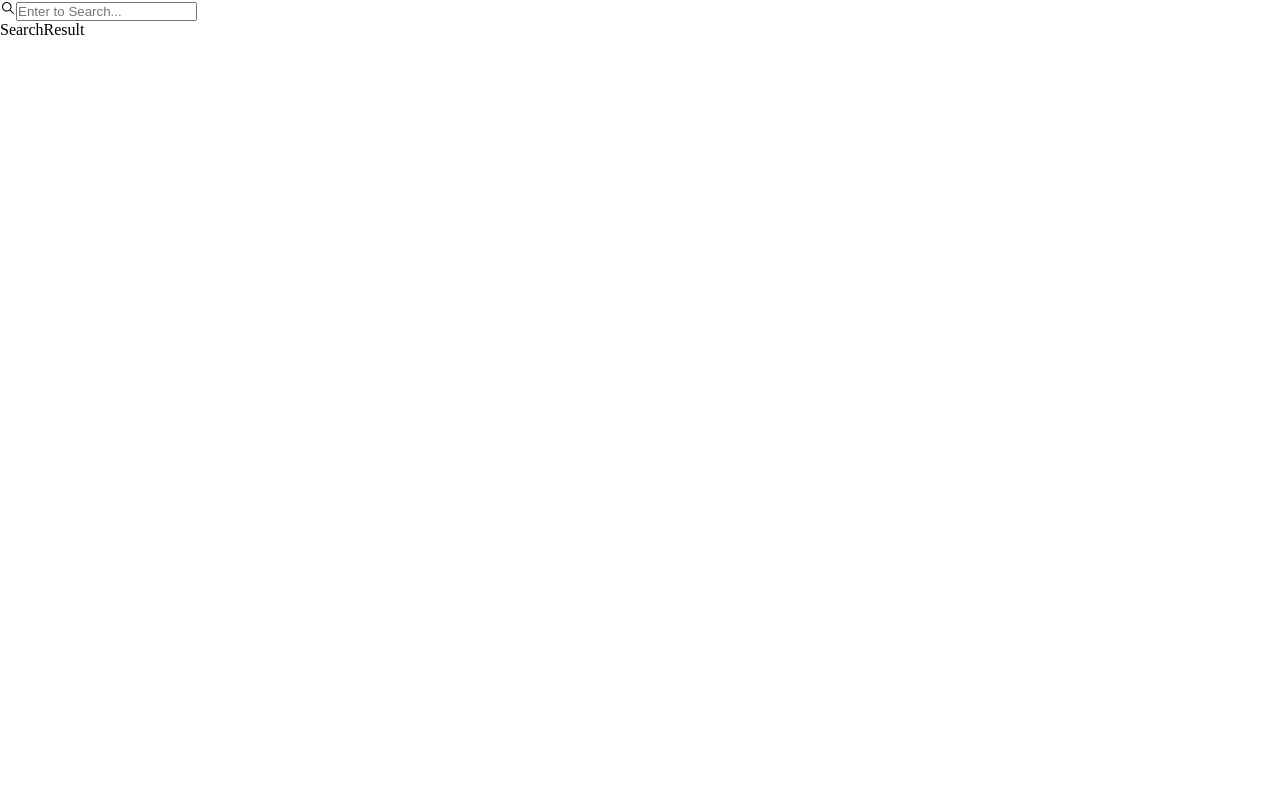
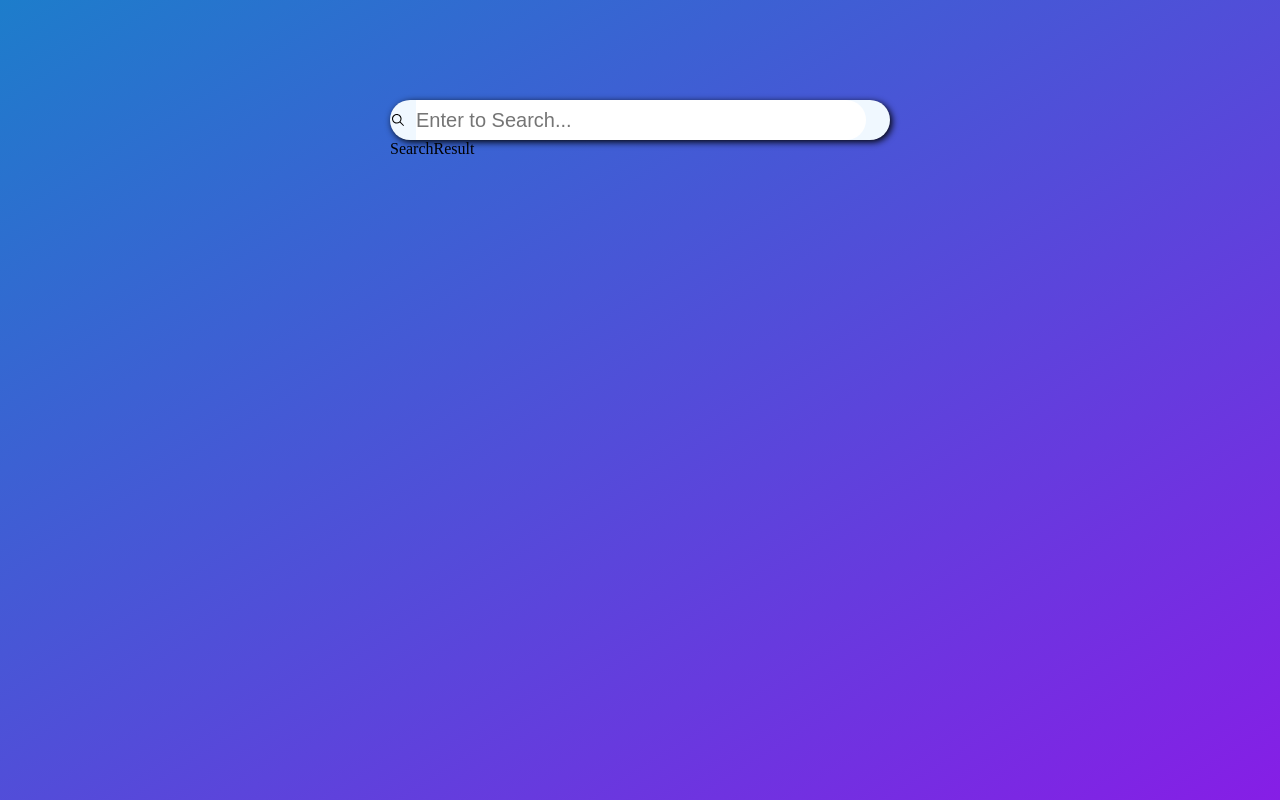
Before and after one commit to sarveshdukale/SearchComponent, a React (Vite) app: page / in a window 1280 px wide. Built offline with nearby package versions, Linux system fonts and the light colour scheme.

Commit message:
Search Bar Styling

```diff
--- a/src/index.css
+++ b/src/index.css
@@ -0,0 +1,56 @@
+html{
+    height: 100%;
+    width: 100%;
+    display: flex;
+    justify-content: center;
+    background: linear-gradient(to bottom right , rgb(29, 125, 203),rgb(134, 30, 230));
+}
+
+
+/* body{
+    height: 100%;
+    width: 100%;
+    display: flex;
+    justify-content: center;
+    background: linear-gradient(to bottom right , rgb(29, 125, 203),rgb(134, 30, 230));
+} */
+
+#searchContainer{
+    margin-top: 100px;
+}
+
+#seracBarContainer{
+    height: 40px;
+    width: 500px;
+    display: flex;
+    gap: 10px;
+    align-items: center;
+    border-radius: 20px;
+    background-color: aliceblue;
+    box-shadow: 2px 2px 7px black;
+}
+
+#seracBarContainer:hover{
+    transform: scale(1.007);
+
+}
+
+
+
+input{
+    height: 100%;
+    width: 90%;
+    border: none;
+    font-size: 20px;
+    border-radius: 0px 20px 20px 0px;
+}
+
+
+input:focus{
+    outline: none;
+}
+
+#icon{
+    font-size: 2rem;
+    padding-left: 7px;
+}
```
